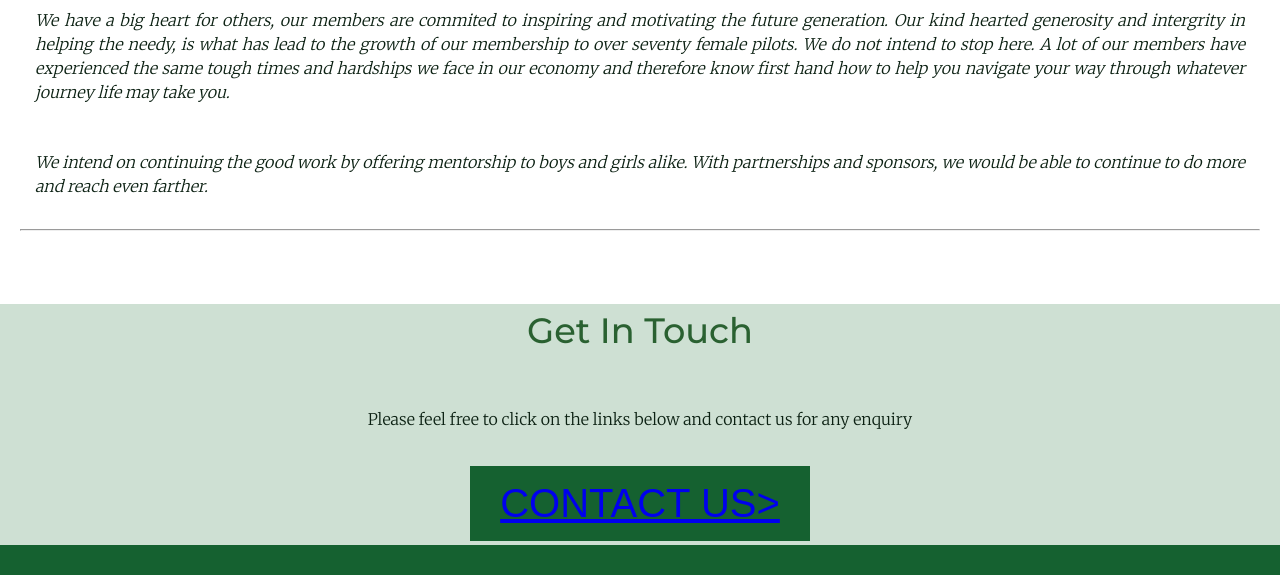
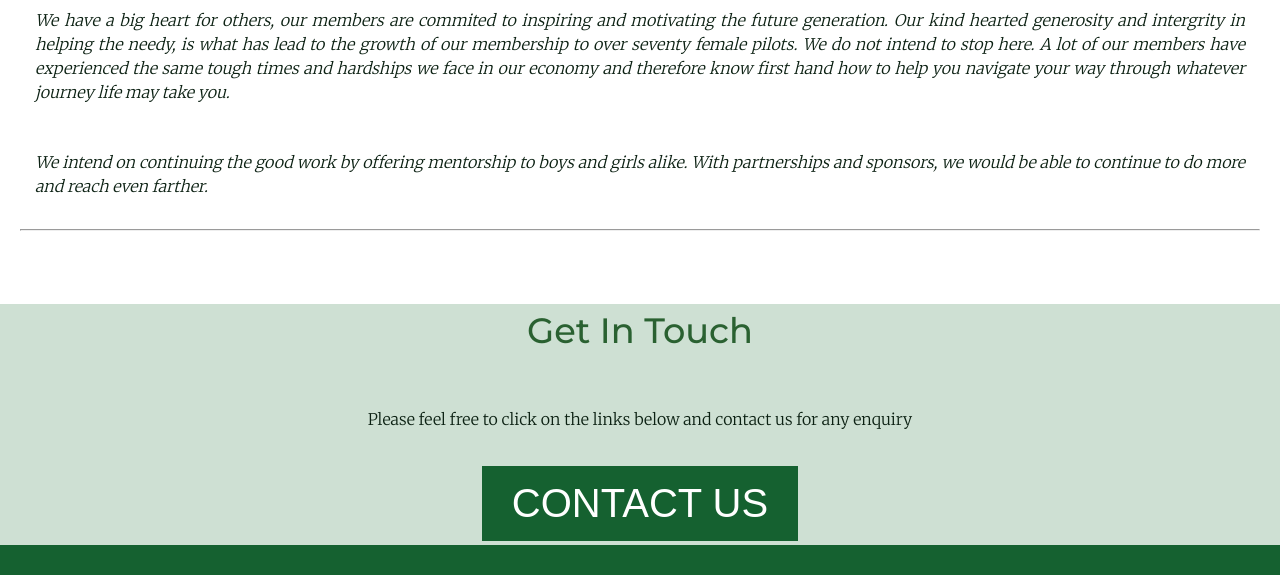
Before and after one commit to faith-boe/Naija-Aviatrix-web, a plain HTML site: page index.html in a window 1280 px wide. Shown: the part 1752-2327 px from the top of the page. Drawn offline with Linux system fonts and the light colour scheme.

Commit message:
derde commit

```diff
--- a/CSS/style.css
+++ b/CSS/style.css
@@ -137,13 +137,16 @@ p {
   margin: 4px 2px;
   cursor: pointer;
 }
+.button a {
+  text-decoration: none;
+  color: white;
+}
 .contactform{
   font-size: 1.5rem;
   padding: 5px 10px;
   margin: 10px;
   text-align: center;
   line-height: 1.5;
-
 }
 
 .footer-link {
--- a/index.html
+++ b/index.html
@@ -113,7 +113,7 @@
           <div class="final-section">
         <h3>Get In Touch</h3>
         <p>Please feel free to click on the links below and contact us for any enquiry</p>
-        <button class="button" type="button"><a href="contact.html"> CONTACT US></a></button>
+        <button class="button" type="button"><a href="contact.html"> CONTACT US </a></button>
       </div>
       <div class="footer">
       <footer id="footer">
```
